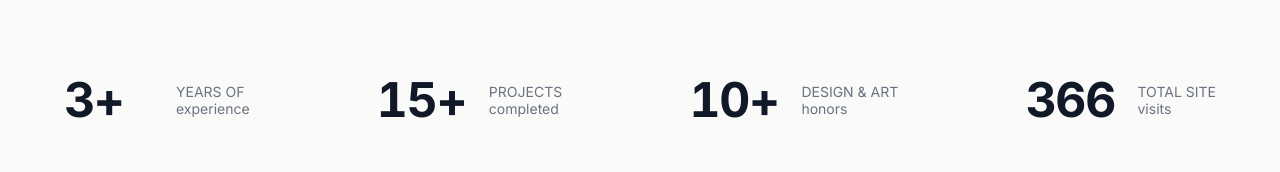
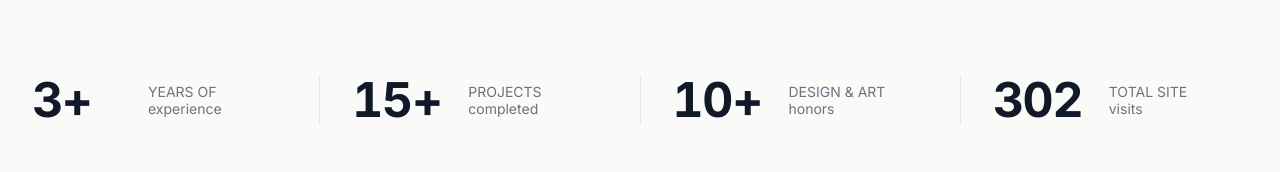
Before and after one commit to Y-tuo/Portfolio, a React (Vite) app: page / in a window 1280 px wide. Shown: the part 628-800 px from the top of the page. Built offline with nearby package versions, Linux system fonts and the light colour scheme.

Commit message:
Complete stats bar: dynamic visits, dividers, easing, alignment

```diff
--- a/App.tsx
+++ b/App.tsx
@@ -7,15 +7,27 @@ import { CountUp } from './components/CountUp';
 import { Toast } from './components/Toast';
 import { PROJECTS, WHY_ME, HOBBIES, SOCIALS } from './constants';
 
-const STATS = [
-  { value: 3, suffix: '+', line1: 'YEARS OF', line2: 'experience' },
-  { value: 15, suffix: '+', line1: 'PROJECTS', line2: 'completed' },
-  { value: 10, suffix: '+', line1: 'DESIGN & ART', line2: 'honors' },
-  { value: 366, suffix: '', line1: 'TOTAL SITE', line2: 'visits' },
+const BASE_STATS = [
+  { value: 3, suffix: '+', line1: 'YEARS OF', line2: 'experience', isDynamic: false },
+  { value: 15, suffix: '+', line1: 'PROJECTS', line2: 'completed', isDynamic: false },
+  { value: 10, suffix: '+', line1: 'DESIGN & ART', line2: 'honors', isDynamic: false },
+  { value: 100, suffix: '', line1: 'TOTAL SITE', line2: 'visits', isDynamic: true },
 ];
 
 function App() {
   const [showToast, setShowToast] = useState(false);
+  const [realVisits, setRealVisits] = useState(0);
+
+  // Simulate fetching real visit count (you can replace with actual API call)
+  useState(() => {
+    // This would be replaced with actual analytics API
+    const fakeRealVisits = Math.floor(Math.random() * 500); // Simulated real visits
+    setRealVisits(fakeRealVisits);
+  });
+
+  const STATS = BASE_STATS.map(stat =>
+    stat.isDynamic ? { ...stat, value: stat.value + realVisits } : stat
+  );
 
   const handleEmailClick = async (e: React.MouseEvent) => {
     e.preventDefault();
@@ -120,10 +132,11 @@ function App() {
         </div>
 
         {/* Stats Bar */}
-        <div className="max-w-7xl mx-auto w-full mt-4 px-8">
-          <div className="flex flex-wrap justify-between gap-y-6">
+        <div className="max-w-7xl mx-auto w-full mt-4">
+          <div className="grid md:grid-cols-2 gap-8">
+            <div className="md:col-span-2 flex justify-between items-center divide-x divide-gray-200">
               {STATS.map((stat, idx) => (
-              <div key={idx} className="flex items-center gap-3">
+                <div key={idx} className="flex items-center gap-4 flex-1 first:pl-0 pl-8 last:pr-0 pr-8">
                   <span className="text-4xl md:text-5xl font-bold text-gray-900 tracking-tight tabular-nums min-w-[80px] md:min-w-[100px]">
                     <CountUp end={stat.value} suffix={stat.suffix} />
                   </span>
@@ -133,6 +146,7 @@ function App() {
                   </span>
                 </div>
               ))}
+            </div>
           </div>
         </div>
       </section>
--- a/components/CountUp.tsx
+++ b/components/CountUp.tsx
@@ -41,8 +41,8 @@ export const CountUp: React.FC<CountUpProps> = ({ end, suffix = '', msPerIncreme
             const elapsed = timestamp - startTime;
             const progress = Math.min(elapsed / totalDuration, 1);
 
-            // Ease-out cubic for smooth deceleration
-            const eased = 1 - Math.pow(1 - progress, 3);
+            // Ease-out quint for fast start, elegant slow finish
+            const eased = 1 - Math.pow(1 - progress, 5);
             const currentCount = Math.floor(eased * end);
 
             setCount(currentCount);
```
Lines whose indentation alone changed are shown as unchanged.
